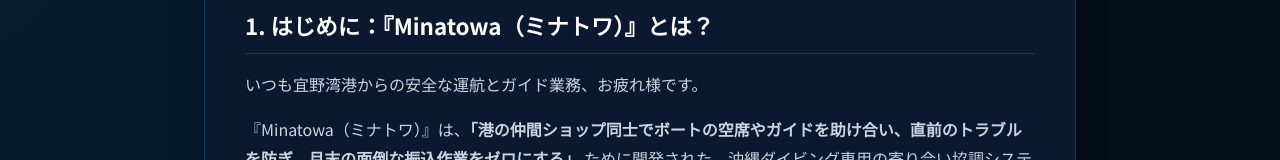
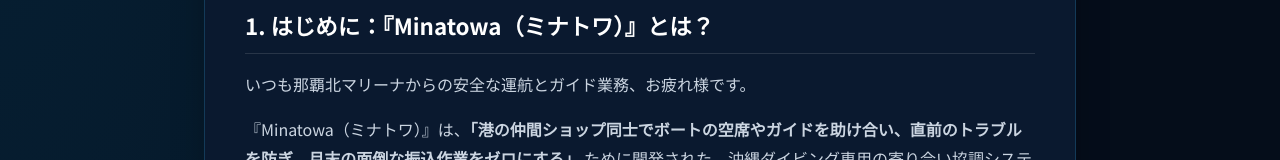
Before and after one commit to eventargs/minatowa-sample, a plain HTML site: page manual.html in a window 1280 px wide. Shown: the part 341-501 px from the top of the page. Drawn offline with Linux system fonts and the light colour scheme.

Commit message:
Update greeting with Naha Kita Marina

```diff
--- a/manual.html
+++ b/manual.html
@@ -224,7 +224,7 @@
       </div>
 
       <h2>1. はじめに：『Minatowa（ミナトワ）』とは？</h2>
-      <p>いつも宜野湾港からの安全な運航とガイド業務、お疲れ様です。</p>
+      <p>いつも那覇北マリーナからの安全な運航とガイド業務、お疲れ様です。</p>
       <p>『Minatowa（ミナトワ）』は、<strong>「港の仲間ショップ同士でボートの空席やガイドを助け合い、直前のトラブルを防ぎ、月末の面倒な振込作業をゼロにする」</strong> ために開発された、沖縄ダイビング専用の寄り合い協調システムです。</p>
 
       <ul>
```
Also changed, not shown: 1 other file.
